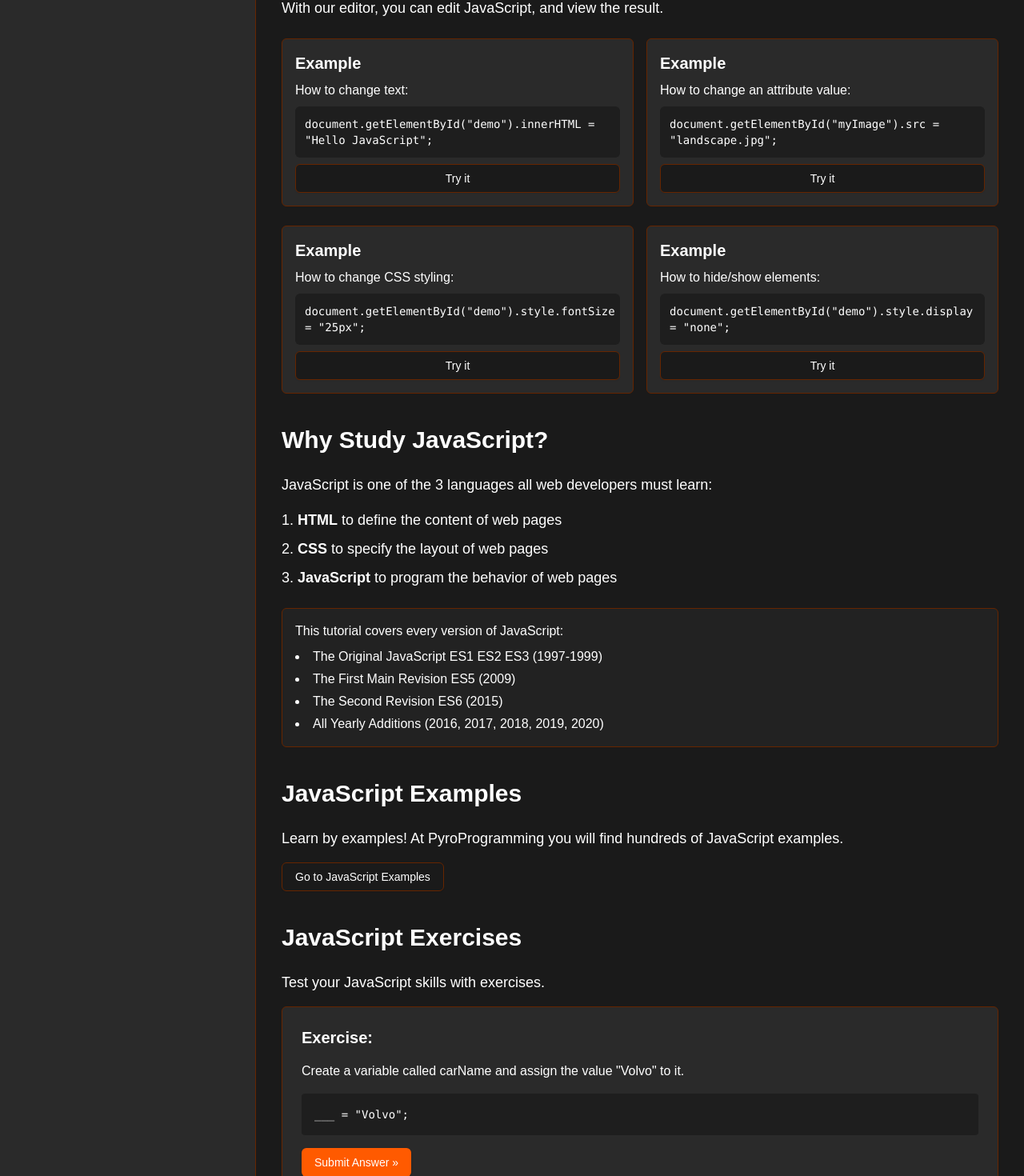
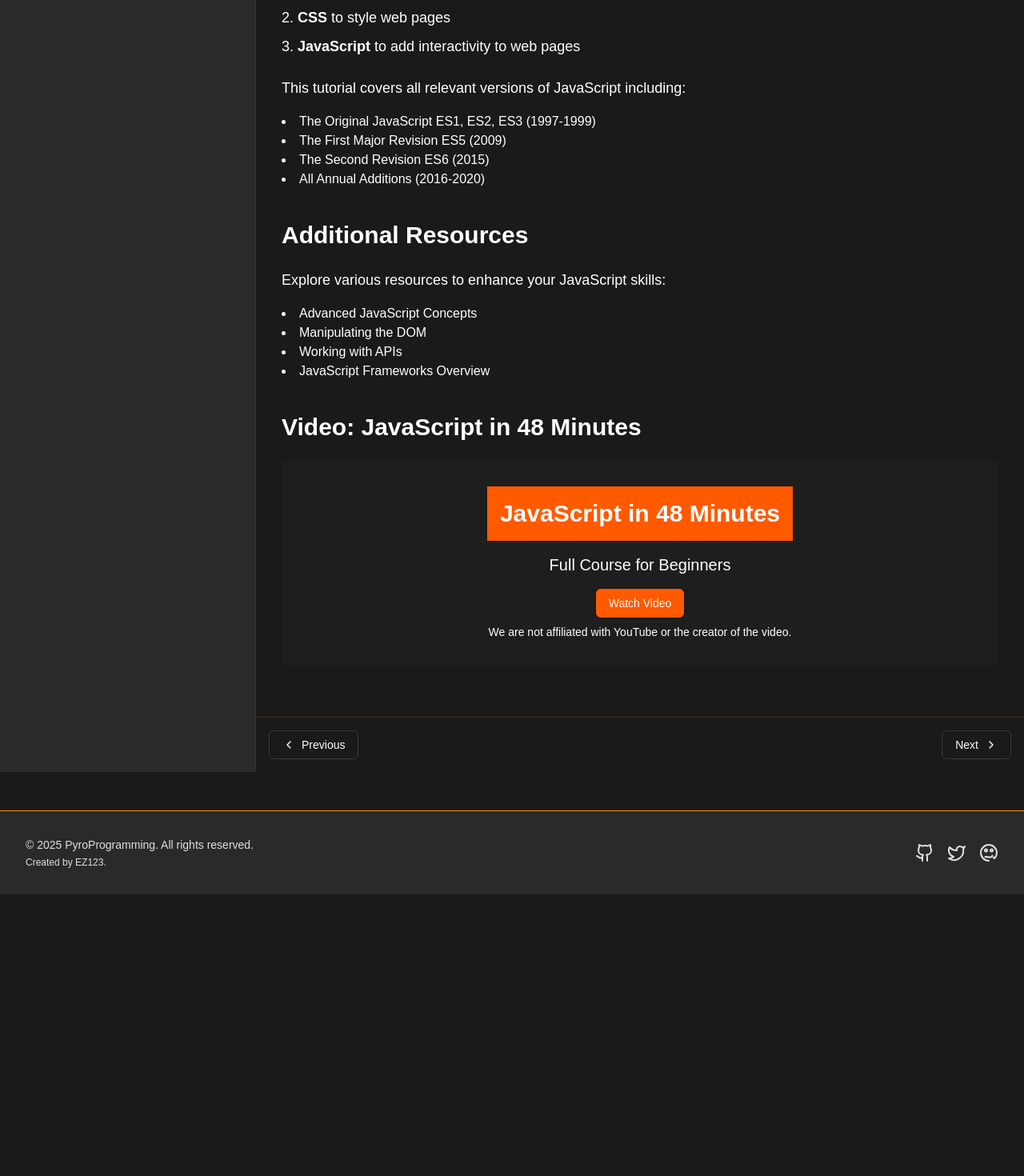
Before and after one commit to 321EZ123/PyroProgramming, a Next.js app: page /tutorials/javascript in a window 1280 px wide. Shown: the part 1120-2590 px from the top of the page at 80% size. After the commit the page ends 2238 px from the top, so only its background shows below. Built offline with nearby package versions, Linux system fonts and the light colour scheme.

Commit message:
Update page.tsx

```diff
--- a/src/app/tutorials/javascript/page.tsx
+++ b/src/app/tutorials/javascript/page.tsx
@@ -44,164 +44,63 @@ export default function JavaScriptTutorialHome() {
 }`}</code>
             </pre>
           </div>
-          <div className="bg-card p-3 flex justify-center">
-            <Button variant="default" className="bg-primary hover:bg-primary/90 text-white">
-              Try it Yourself
-            </Button>
-          </div>
         </div>
 
         <p className="text-lg">
-          Click on the "Try it Yourself" button to see how it works.
+          Click the button below to try it out yourself!
         </p>
-      </div>
-
-      <div className="mb-10">
-        <h2 className="text-3xl font-bold mb-6">Learn JavaScript</h2>
-        <p className="text-lg mb-4">
-          In this tutorial, the learning happens by examples.
-        </p>
-        <p className="text-lg mb-6">
-          With our editor, you can edit JavaScript, and view the result.
-        </p>
-
-        <div className="grid grid-cols-1 md:grid-cols-2 gap-4 mb-6">
-          <div className="bg-card border border-fire-darker rounded-md p-4">
-            <h3 className="text-xl font-bold mb-2">Example</h3>
-            <p className="mb-2">How to change text:</p>
-            <div className="bg-[#1E1E1E] p-3 rounded-md text-white font-mono text-sm mb-2">
-              <code>document.getElementById("demo").innerHTML = "Hello JavaScript";</code>
-            </div>
-            <Button variant="outline" className="border-fire-darker hover:bg-fire-darker/10 w-full">
-              Try it
-            </Button>
-          </div>
-          <div className="bg-card border border-fire-darker rounded-md p-4">
-            <h3 className="text-xl font-bold mb-2">Example</h3>
-            <p className="mb-2">How to change an attribute value:</p>
-            <div className="bg-[#1E1E1E] p-3 rounded-md text-white font-mono text-sm mb-2">
-              <code>document.getElementById("myImage").src = "landscape.jpg";</code>
-            </div>
-            <Button variant="outline" className="border-fire-darker hover:bg-fire-darker/10 w-full">
-              Try it
-            </Button>
-          </div>
-        </div>
-
-        <div className="grid grid-cols-1 md:grid-cols-2 gap-4">
-          <div className="bg-card border border-fire-darker rounded-md p-4">
-            <h3 className="text-xl font-bold mb-2">Example</h3>
-            <p className="mb-2">How to change CSS styling:</p>
-            <div className="bg-[#1E1E1E] p-3 rounded-md text-white font-mono text-sm mb-2">
-              <code>document.getElementById("demo").style.fontSize = "25px";</code>
-            </div>
-            <Button variant="outline" className="border-fire-darker hover:bg-fire-darker/10 w-full">
-              Try it
-            </Button>
-          </div>
-          <div className="bg-card border border-fire-darker rounded-md p-4">
-            <h3 className="text-xl font-bold mb-2">Example</h3>
-            <p className="mb-2">How to hide/show elements:</p>
-            <div className="bg-[#1E1E1E] p-3 rounded-md text-white font-mono text-sm mb-2">
-              <code>document.getElementById("demo").style.display = "none";</code>
-            </div>
-            <Button variant="outline" className="border-fire-darker hover:bg-fire-darker/10 w-full">
-              Try it
-            </Button>
-          </div>
-        </div>
+        <Button variant="default" className="bg-primary hover:bg-primary/90 text-white">
+          Try it Yourself
+        </Button>
       </div>
 
       <div className="mb-10">
         <h2 className="text-3xl font-bold mb-6">Why Study JavaScript?</h2>
         <p className="text-lg mb-4">
-          JavaScript is one of the 3 languages all web developers must learn:
+          JavaScript is one of the three essential languages for web development:
         </p>
         <ol className="list-decimal list-inside space-y-2 mb-6 text-lg">
-          <li><strong>HTML</strong> to define the content of web pages</li>
-          <li><strong>CSS</strong> to specify the layout of web pages</li>
-          <li><strong>JavaScript</strong> to program the behavior of web pages</li>
+          <li><strong>HTML</strong> to define the structure of web pages</li>
+          <li><strong>CSS</strong> to style web pages</li>
+          <li><strong>JavaScript</strong> to add interactivity to web pages</li>
         </ol>
 
-        <div className="bg-card/50 p-4 rounded-md border border-fire-darker mb-6">
-          <p>This tutorial covers every version of JavaScript:</p>
-          <ul className="list-disc list-inside mt-2 space-y-1">
-            <li>The Original JavaScript ES1 ES2 ES3 (1997-1999)</li>
-            <li>The First Main Revision ES5 (2009)</li>
-            <li>The Second Revision ES6 (2015)</li>
-            <li>All Yearly Additions (2016, 2017, 2018, 2019, 2020)</li>
-          </ul>
-        </div>
+        <p className="text-lg mb-4">
+          This tutorial covers all relevant versions of JavaScript including:
+        </p>
+        <ul className="list-disc list-inside mb-4">
+          <li>The Original JavaScript ES1, ES2, ES3 (1997-1999)</li>
+          <li>The First Major Revision ES5 (2009)</li>
+          <li>The Second Revision ES6 (2015)</li>
+          <li>All Annual Additions (2016-2020)</li>
+        </ul>
       </div>
 
       <div className="mb-10">
-        <h2 className="text-3xl font-bold mb-6">JavaScript Examples</h2>
+        <h2 className="text-3xl font-bold mb-6">Additional Resources</h2>
         <p className="text-lg mb-4">
-          Learn by examples! At PyroProgramming you will find hundreds of JavaScript examples.
+          Explore various resources to enhance your JavaScript skills:
         </p>
-
-        <Button variant="outline" className="border-fire-darker hover:bg-fire-darker/10">
-          <Link href="/tutorials/javascript/examples">Go to JavaScript Examples</Link>
-        </Button>
+        <ul className="list-disc list-inside mb-4">
+          <li><Link href="/tutorials/javascript/advanced">Advanced JavaScript Concepts</Link></li>
+          <li><Link href="/tutorials/javascript/dom">Manipulating the DOM</Link></li>
+          <li><Link href="/tutorials/javascript/apis">Working with APIs</Link></li>
+          <li><Link href="/tutorials/javascript/frameworks">JavaScript Frameworks Overview</Link></li>
+        </ul>
       </div>
 
       <div className="mb-10">
-        <h2 className="text-3xl font-bold mb-6">JavaScript Exercises</h2>
-        <p className="text-lg mb-4">
-          Test your JavaScript skills with exercises.
-        </p>
-
-        <div className="bg-card border border-fire-darker rounded-md p-6 mb-6">
-          <h3 className="text-xl font-bold mb-4">Exercise:</h3>
-          <p className="mb-4">Create a variable called carName and assign the value "Volvo" to it.</p>
-
-          <div className="bg-[#1E1E1E] p-4 text-white font-mono text-sm rounded mb-4">
-            <pre className="language-javascript">
-              <code>{`___ = "Volvo";`}</code>
-            </pre>
-          </div>
-
-          <Button className="bg-primary hover:bg-primary/90 text-white">
-            Submit Answer »
-          </Button>
-        </div>
-
-        <Button variant="outline" className="border-fire-darker hover:bg-fire-darker/10">
-          <Link href="/tutorials/javascript/exercises">Start JavaScript Exercises</Link>
-        </Button>
-      </div>
-
-      <div className="mb-10">
-        <h2 className="text-3xl font-bold mb-6">JavaScript Quiz</h2>
-        <p className="text-lg mb-4">
-          Test your JavaScript skills with our JavaScript Quiz!
-        </p>
-        <Button className="bg-primary hover:bg-primary/90 text-white">
-          <Link href="/tutorials/javascript/quiz">Start JavaScript Quiz</Link>
-        </Button>
-      </div>
-
-      <div className="bg-card/50 border border-fire-darker p-6 rounded-md mb-8">
-        <h2 className="text-3xl font-bold mb-4">Kickstart your career</h2>
-        <p className="text-lg mb-4">
-          Get certified by completing the JavaScript course
-        </p>
-        <Button className="bg-primary hover:bg-primary/90 text-white mt-2">
-          Learn More
-        </Button>
-      </div>
-
-      <div className="mb-10">
-        <h2 className="text-3xl font-bold mb-6">Video: JavaScript in 60 Minutes</h2>
+        <h2 className="text-3xl font-bold mb-6">Video: JavaScript in 48 Minutes</h2>
         <div className="bg-[#1E1E1E] rounded-md overflow-hidden">
           <div className="p-8 text-center text-white">
             <div className="inline-block bg-primary text-white text-3xl font-bold p-4 mb-4">
-              JavaScript in 60 Minutes
+              JavaScript in 48 Minutes
             </div>
             <p className="text-xl mb-4">Full Course for Beginners</p>
             <Button className="bg-primary hover:bg-primary/90 text-white">
-              Watch Video
+              <Link href="https://www.youtube.com/watch?v=W6NZfCO5SIk">Watch Video</Link>
             </Button>
+            <p className="text-sm mt-2">We are not affiliated with YouTube or the creator of the video.</p>
           </div>
         </div>
       </div>
```
